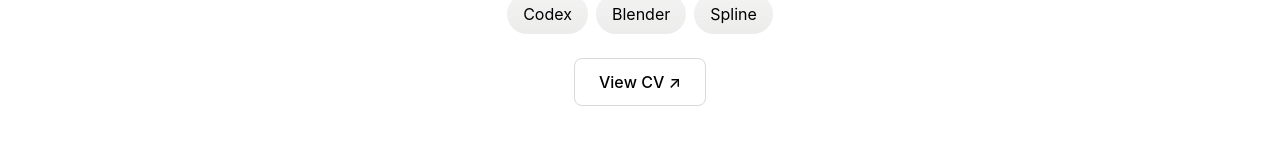
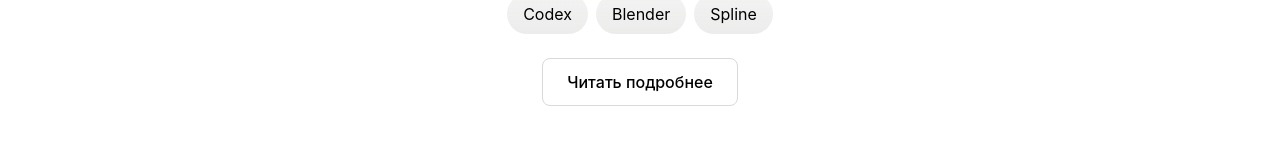
Before and after one commit to anastasia-mineeva-webdesigner/portfolio-designer, a React (Vite) app: page / in a window 1280 px wide. Shown: the part 1399-1567 px from the top of the page. Built offline with nearby package versions, Linux system fonts and the light colour scheme; a web font is replaced by a local one.

Commit message:
Update home CV button label

```diff
--- a/src/components/VideoScene.tsx
+++ b/src/components/VideoScene.tsx
@@ -23,7 +23,7 @@ export default function VideoScene({missing}:{missing:(label:string)=>void}){
  const sceneStyle={'--hero-height':`${layout.height}px`,'--hero-art-top':`${layout.top}px`,'--hero-art-height':`${layout.artHeight}px`,'--hero-metrics-top':`${layout.metricsTop}px`,'--intro-scroll-distance':`${innerHeight*(layout.width<600?animation.introScene.mobileScrollScreens:animation.introScene.desktopScrollScreens)}px`} as CSSProperties;
  const title=<h1 ref={heading} className={animation.enabled.hero?'hero-title enter-title':'hero-title'} style={{'--duration':`${s.title.durationMs}ms`,'--delay':`${s.title.delayMs}ms`} as CSSProperties}><span className="hero-wide-lines">I design and build websites<br/>with <span className="accent">AI agents</span></span><span className="hero-desktop-lines"><span>I design and build</span><span>websites with <span className="accent">AI agents</span></span></span><span className="hero-mobile-lines">I design and<br/>build websites<br/>with<br/><span className="accent">AI agents</span></span></h1>;
  const decorations=(fluid:boolean)=><>{tools.map((name,i)=><div key={name} className={`tool tool-${i} ${animation.enabled.stickers?'enter-item':''}`} style={{...itemStyle(layout.tools[i],fluid),'--delay':`${s.stickers.delaysMs[i]}ms`,'--duration':`${s.stickers.durationMs}ms`,'--offset':`${s.stickers.offsetPx}px`,'--scale':s.stickers.scale} as CSSProperties}><img src={`/assets/tool-${name}.svg`} alt=""/></div>)}{['ui','ai','motion'].map((name,i)=>layout.stickers[i]&&<div key={name} className={`hero-sticker sticker-${name} ${animation.enabled.stickers?'enter-item':''}`} style={{...itemStyle(layout.stickers[i]!,fluid),'--delay':`${s.stickers.delaysMs[i+5]}ms`,'--duration':`${s.stickers.durationMs}ms`,'--offset':`${s.stickers.offsetPx}px`,'--scale':s.stickers.scale} as CSSProperties}><img src={`/assets/sticker-${name}.svg`} alt=""/></div>)}</>;
- const aboutContent=<><Label>About</Label><div className="about-copy"><h2 id="intro-about-title">Hi, I'm <span className="accent highlight">Mira</span></h2><p className="lead">AI Full Stack designer. 7 years in studios and agencies — now I run projects end to end with AI agents, from structure to 3D, video and launch.</p></div><div className="tags">{['Veter agency · 4 years','UPROCK · AI Fullstack Designer','Utopia AI','Teaching web design','Figma','Claude Code','Codex','Blender','Spline'].map(tag=><Tag key={tag}>{tag}</Tag>)}</div><Button variant="secondary" href="/cv/">View CV ↗</Button></>;
+ const aboutContent=<><Label>About</Label><div className="about-copy"><h2 id="intro-about-title">Hi, I'm <span className="accent highlight">Mira</span></h2><p className="lead">AI Full Stack designer. 7 years in studios and agencies — now I run projects end to end with AI agents, from structure to 3D, video and launch.</p></div><div className="tags">{['Veter agency · 4 years','UPROCK · AI Fullstack Designer','Utopia AI','Teaching web design','Figma','Claude Code','Codex','Blender','Spline'].map(tag=><Tag key={tag}>{tag}</Tag>)}</div><Button variant="secondary" href="/cv/">Читать подробнее</Button></>;
  if(demo)return <DesktopMotionDemo missing={missing}/>;
  return <><section className="static-hero" style={sceneStyle} aria-label="Introduction">{title}<div className="scene-tools" aria-hidden="true"><HeroVideo/>{decorations(false)}</div><HeroMetrics/></section><section id="about" className="static-about intro-static-about container" aria-labelledby="intro-about-title"><Reveal kind="headings">{aboutContent}</Reveal></section></>;
 }
```
